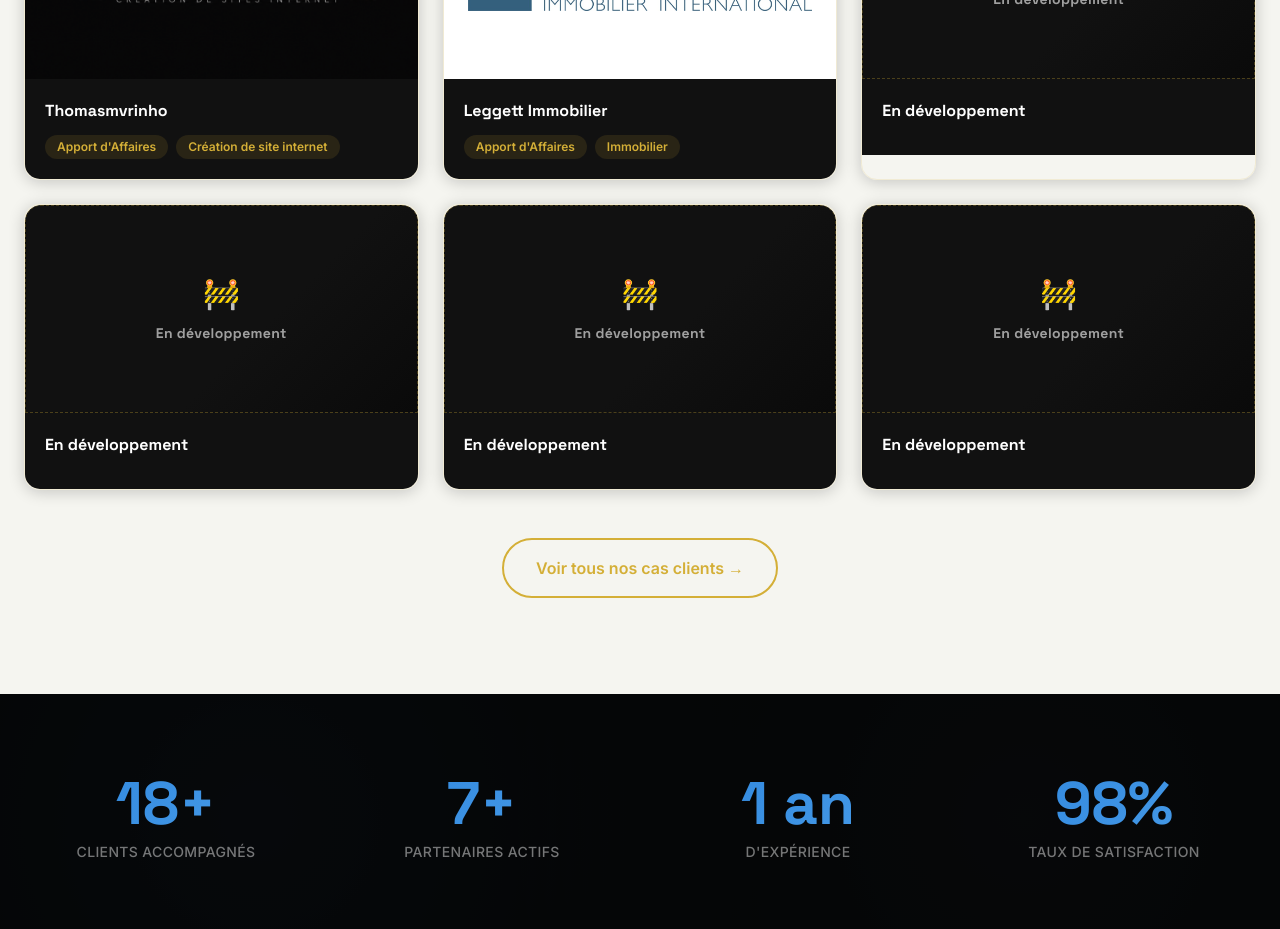
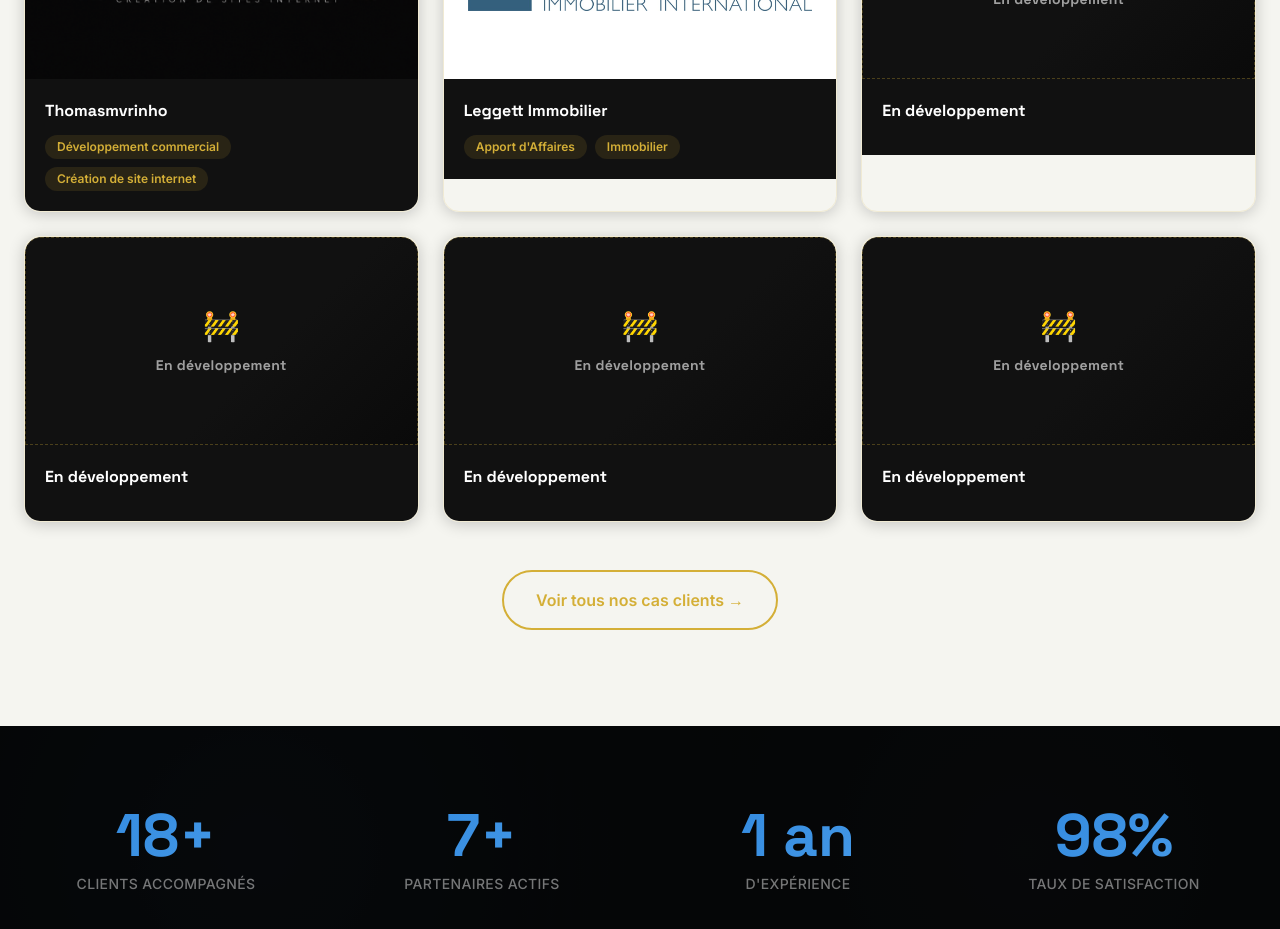
Before and after one commit to Thomasmvrinho/admarketing, a React (Vite) app: page / in a window 1280 px wide. Shown: the part 2660-3589 px from the top of the page. Built offline with nearby package versions, Linux system fonts and the light colour scheme.

Commit message:
Update Thomasmvrinho tag to Developpement commercial

```diff
--- a/src/components/Portfolio.jsx
+++ b/src/components/Portfolio.jsx
@@ -2,7 +2,7 @@ import { motion } from 'framer-motion'
 import { ExternalLink } from 'lucide-react'
 
 const projects = [
-  { title: 'Thomasmvrinho', tags: ["Apport d'Affaires", 'Création de site internet'], img: `${import.meta.env.BASE_URL}projet1.png`, dev: false, link: 'https://mon-projet-omega-one.vercel.app/' },
+  { title: 'Thomasmvrinho', tags: ['Développement commercial', 'Création de site internet'], img: `${import.meta.env.BASE_URL}projet1.png`, dev: false, link: 'https://mon-projet-omega-one.vercel.app/' },
   { title: 'Leggett Immobilier', tags: ["Apport d'Affaires", 'Immobilier'], img: `${import.meta.env.BASE_URL}leggett.png`, dev: false, contain: true, bg: '#ffffff' },
   { title: 'En développement', tags: [], img: null, dev: true },
   { title: 'En développement', tags: [], img: null, dev: true },
```
